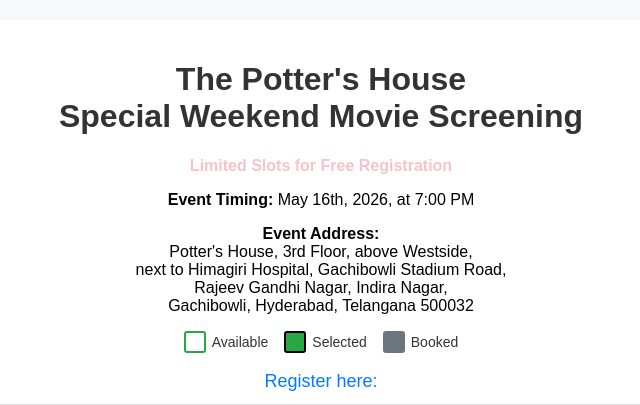
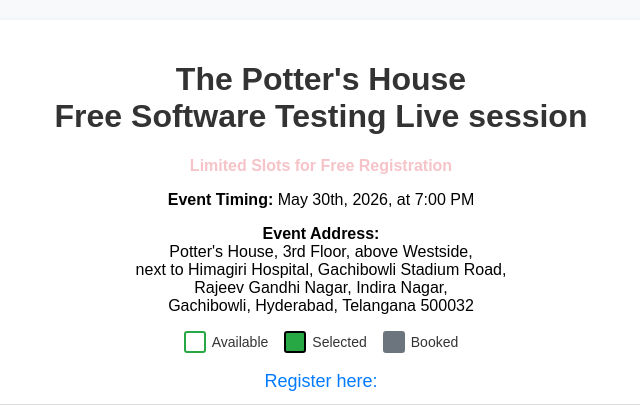
Before and after one commit to ganeshvaka6/concert-seats, a Flask app: page / in a window 1280 px wide. Shown: the top 405 px of the page, without its empty margins (319-959 px from the left). Run offline with Flask 3, Linux system fonts and the light colour scheme; data that the repository does not hold is empty.

Commit message:
Added Header information

```diff
--- a/templates/index.html
+++ b/templates/index.html
@@ -218,9 +218,9 @@
 <body>
 
 <div id="registration-section">
-    <h1>The Potter's House<br>Special Weekend Movie Screening</h1>
+    <h1>The Potter's House<br>Free Software Testing Live session</h1>
     <p class="blink-text">Limited Slots for Free Registration</p>
-    <p><strong>Event Timing:</strong> May 16th, 2026, at 7:00 PM</p>
+    <p><strong>Event Timing:</strong> May 30th, 2026, at 7:00 PM</p>
     <p><strong>Event Address:</strong><br>
         Potter's House, 3rd Floor, above Westside,<br>
         next to Himagiri Hospital, Gachibowli Stadium Road,<br>
```
